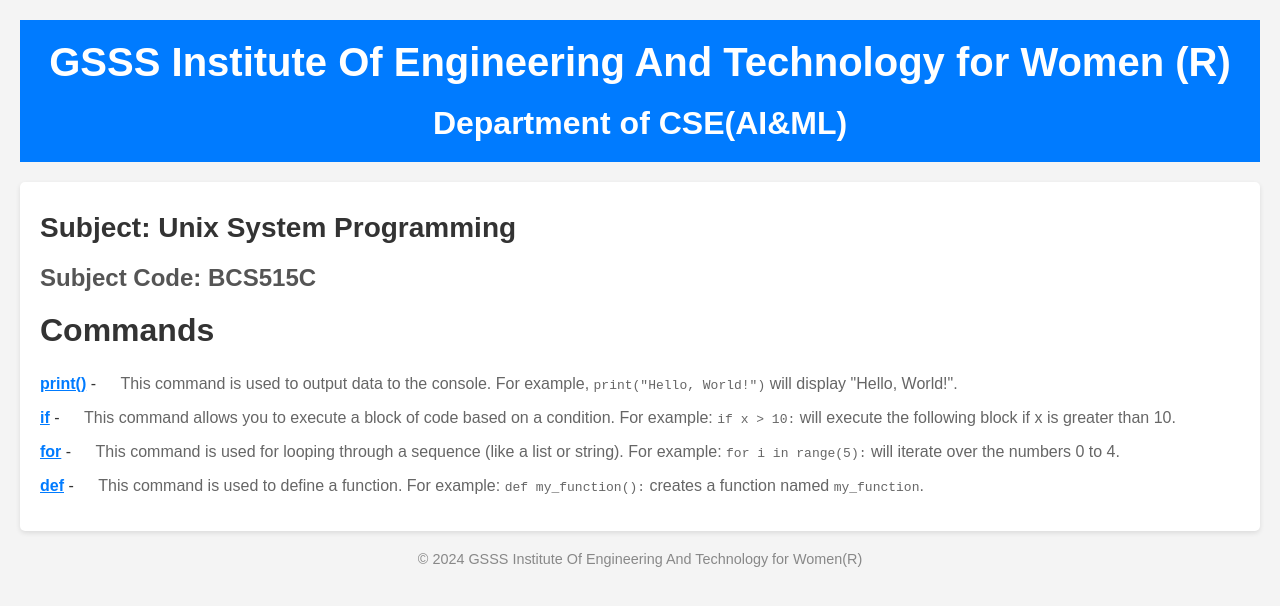
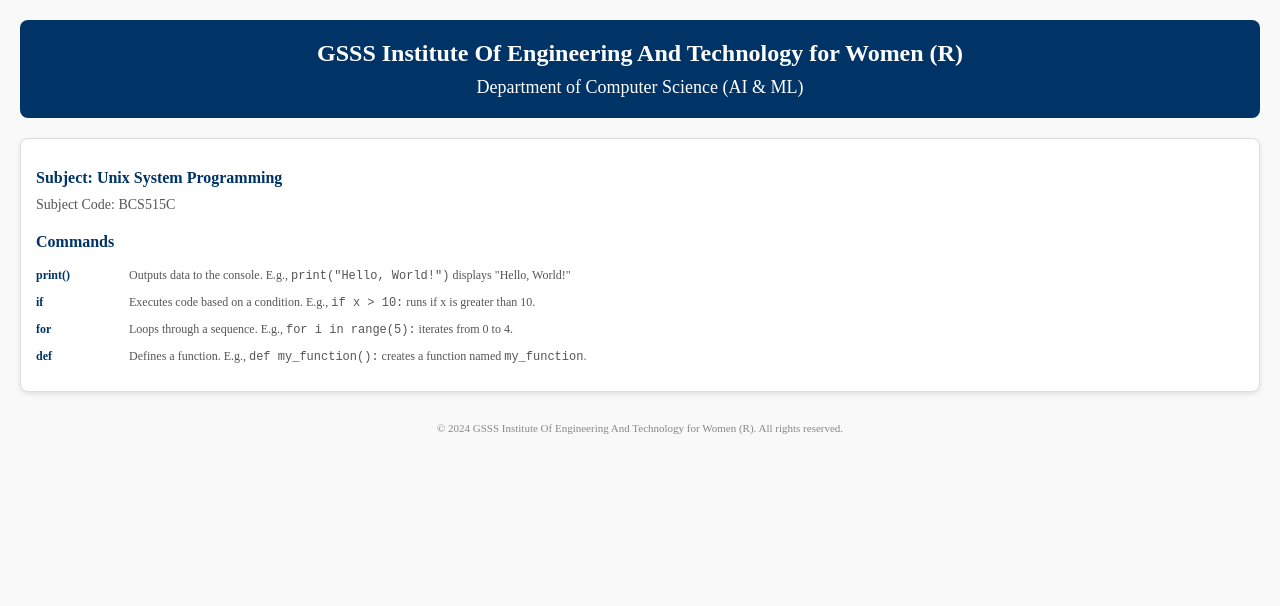
Before and after one commit to harshitha2024-19/webpage, a plain HTML site: page index.html in a window 1280 px wide. Drawn offline with Linux system fonts and the light colour scheme.

Commit message:
Update index.html

```diff
--- a/index.html
+++ b/index.html
@@ -5,92 +5,114 @@
     <meta name="viewport" content="width=device-width, initial-scale=1.0">
     <title>College Information</title>
     <style>
+        /* Base Style */
         body {
-            font-family: Arial, sans-serif;
-            background-color: #f4f4f4;
+            font-family: "Times New Roman", Times, serif;
+            font-size: 12px;
+            background-color: #f9f9f9;
+            color: #333;
             margin: 0;
             padding: 20px;
-            color: #333;
         }
+
+        /* Header Styling */
         header {
-            background: #007BFF;
-            color: #fff;
-            padding: 10px 0;
+            background: #003366;
+            color: #ffffff;
+            padding: 15px 0;
             text-align: center;
+            border-radius: 8px;
         }
+
         h1, h2, h3, h4 {
             margin: 0;
-            padding: 10px 0;
+            padding: 5px 0;
         }
         h1 {
-            font-size: 2.5em;
+            font-size: 24px;
+            font-weight: bold;
         }
         h2 {
-            font-size: 2em;
+            font-size: 18px;
+            font-weight: normal;
+        }
+
+        /* Section Styling */
+        section {
+            background: #ffffff;
+            border: 1px solid #ddd;
+            border-radius: 8px;
+            padding: 15px;
+            margin-top: 20px;
+            box-shadow: 0 2px 5px rgba(0, 0, 0, 0.1);
         }
         h3 {
-            font-size: 1.75em;
+            font-size: 16px;
+            font-weight: bold;
+            color: #003366;
+            margin-top: 10px;
         }
         h4 {
-            font-size: 1.5em;
+            font-size: 14px;
+            font-weight: normal;
             color: #555;
         }
-        section {
-            background: #fff;
-            border-radius: 5px;
-            padding: 20px;
-            margin: 20px 0;
-            box-shadow: 0 2px 5px rgba(0, 0, 0, 0.1);
-        }
+
+        /* Commands Styling */
         .command {
-            text-decoration: underline;
             font-weight: bold;
-            color: #007BFF;
+            color: #003366;
+            display: inline-block;
+            width: 80px;
         }
         .explanation {
-            margin-left: 20px;
-            color: #666;
+            color: #555;
+            margin-left: 10px;
+            display: inline-block;
         }
+
+        /* Footer Styling */
         footer {
             text-align: center;
             margin-top: 20px;
-            font-size: 0.9em;
+            font-size: 11px;
             color: #888;
+            padding: 10px 0;
         }
     </style>
 </head>
 <body>
 
     <header>
-        <h1>GSSS Institute Of Engineering And Technology for Women (R) </h1>
-        <h2>Department of CSE(AI&ML)</h2>
+        <h1>GSSS Institute Of Engineering And Technology for Women (R)</h1>
+        <h2>Department of Computer Science (AI & ML)</h2>
     </header>
 
     <section>
         <h3>Subject: Unix System Programming</h3>
         <h4>Subject Code: BCS515C</h4>
 
-        <h2>Commands</h2>
+        <h3>Commands</h3>
         <p>
-            <span class="command">print()</span> -
-            <span class="explanation">This command is used to output data to the console. For example, <code>print("Hello, World!")</code> will display "Hello, World!".</span>
+            <span class="command">print()</span>
+            <span class="explanation">Outputs data to the console. E.g., <code>print("Hello, World!")</code> displays "Hello, World!"</span>
         </p>
         <p>
-            <span class="command">if</span> -
-            <span class="explanation">This command allows you to execute a block of code based on a condition. For example: <code>if x > 10:</code> will execute the following block if x is greater than 10.</span>
+            <span class="command">if</span>
+            <span class="explanation">Executes code based on a condition. E.g., <code>if x > 10:</code> runs if x is greater than 10.</span>
         </p>
         <p>
-            <span class="command">for</span> -
-            <span class="explanation">This command is used for looping through a sequence (like a list or string). For example: <code>for i in range(5):</code> will iterate over the numbers 0 to 4.</span>
+            <span class="command">for</span>
+            <span class="explanation">Loops through a sequence. E.g., <code>for i in range(5):</code> iterates from 0 to 4.</span>
         </p>
         <p>
-            <span class="command">def</span> -
-            <span class="explanation">This command is used to define a function. For example: <code>def my_function():</code> creates a function named <code>my_function</code>.</span>
+            <span class="command">def</span>
+            <span class="explanation">Defines a function. E.g., <code>def my_function():</code> creates a function named <code>my_function</code>.</span>
         </p>
     </section>
 
     <footer>
-        &copy; 2024 GSSS Institute Of Engineering And Technology for Women(R)
+        &copy; 2024 GSSS Institute Of Engineering And Technology for Women (R). All rights reserved.
     </footer>
 
 </body>
```
